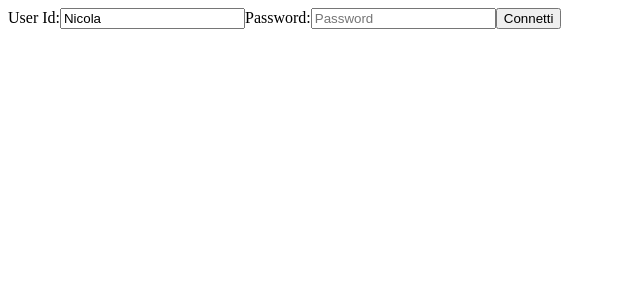
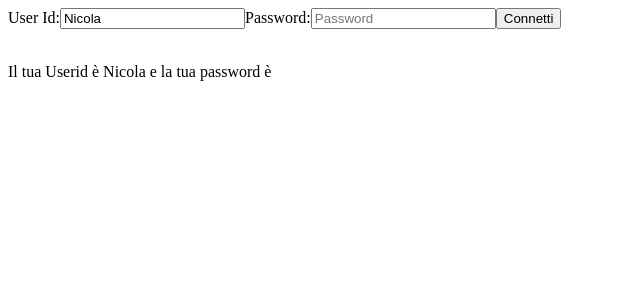
Before and after one commit to paolopoli21/Alphashop, an Angular app: page / in a window 1280 px wide. Shown: the top 300 px of the page, without its empty margins (0-640 px from the left). Built offline with nearby package versions, Linux system fonts and the light colour scheme.

Commit message:
Task/173376797/Binding bidirezionale a nostra disposizione

```diff
--- a/src/app/login/login.component.html
+++ b/src/app/login/login.component.html
@@ -2,12 +2,18 @@
 <!-- <div *ngIf='!autenticato'> {{errorMsg}} </div>
 <div> -->
 <label for="userId">User Id:</label>
-<input type="text"  id="userId"  placeholder="Nome utente" [(ngModel)] = "userid" value = "{{ userid }}">
+<input type="text"  id="userId"  placeholder="Nome utente" [(ngModel)] = "userid" >
 
 <label for="password">Password:</label>
-<input type="password"  id="password" placeholder="Password"  value="{{password}}">
+<input type="password"  id="password" placeholder="Password" [(ngModel)]="password">
 
 <button (click)= gestAut() >Connetti</button>
+
+<br>
+<br>
+<p>
+    Il tua Userid è {{ userid }} e la  tua password è {{ password }}
+</p>
 
 <!-- <button (click) = gestAut()>Connetti</button>
 </div>
--- a/src/app/login/login.component.ts
+++ b/src/app/login/login.component.ts
@@ -17,6 +17,7 @@ export class LoginComponent implements OnInit {
 
   gestAut(){
     console.log(this.userid)
+    console.log(this.password)
   }
 
 }
```
